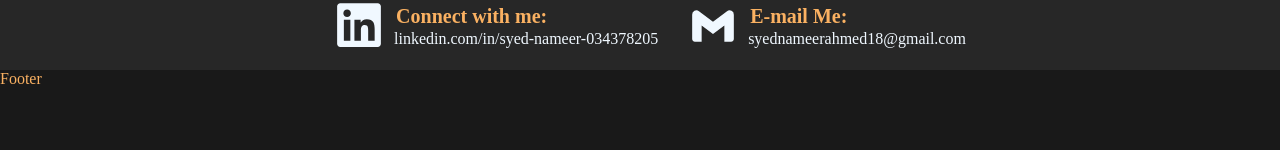
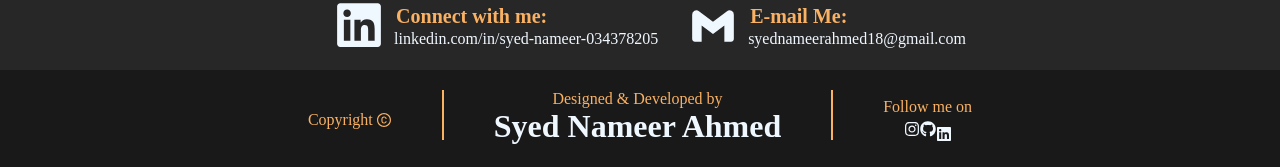
Before and after one commit to syednameerahmed18/Portfolio, a React (Vite) app in the folder frontend/: page / in a window 1280 px wide. Shown: the part 2395-2562 px from the top of the page. Built offline with nearby package versions, Linux system fonts and the light colour scheme; a web font is replaced by a local one.

Commit message:
added footer

```diff
--- a/frontend/src/components/footer/Footer.css
+++ b/frontend/src/components/footer/Footer.css
@@ -3,7 +3,69 @@
 
 .Footer-Container{
     background-color: #191919;
-    height: 80px;
+    height: 100px;
     width: 100%;
     color:  #FAB162;
+    display: flex;
+    flex-direction: row;
+    justify-content: center;
 }
+.Footer-Items{
+    padding-top: 20px;
+}
+
+.Footer-Content{
+    text-align: center;
+}
+
+.Footer-Title{
+    text-align: center;
+    color: aliceblue;
+}
+
+.Vertical-Bar{
+    height: 50px;
+    background-color: #FAB162;
+    margin-top: 20px;
+    width: 2px;
+    margin-right: 50px;
+    margin-left: 50px;
+}
+
+.Copyright{
+    color: #FAB162;
+    display: flex;
+    flex-direction: row;
+    align-items: center;
+    justify-content: center;
+}
+
+.Copyright p{
+    margin-right: 3px;
+}
+
+.Links{
+    display: flex;
+    flex-direction: column;
+    align-items: center;
+    justify-content: center;
+}
+
+.Link-Icons{
+    display: flex;
+    flex-direction: row;
+    align-items: center;
+    justify-content: center;
+}
+
+.Insta{
+    color: aliceblue;
+}
+
+.Github{
+    color: aliceblue;
+}
+
+.LinkedIn{
+    color: aliceblue;
+}
--- a/frontend/src/components/footer/Footer.jsx
+++ b/frontend/src/components/footer/Footer.jsx
@@ -1,8 +1,35 @@
 import "./Footer.css"
+import { AiOutlineCopyright } from "react-icons/ai";
+import { FaInstagram } from "react-icons/fa";
+import { FaGithub } from "react-icons/fa";
+import { FaLinkedin } from "react-icons/fa";
 
 function Footer() {
   return (
-    <div className="Footer-Container">Footer</div>
+    <div className="Footer-Container">
+      <div className="Copyright">
+        <p>Copyright</p>
+        <AiOutlineCopyright/>
+      </div>
+      <div className="Vertical-Bar"></div>
+      <div className="Footer-Items">
+        <div className="Footer-Content">
+          <p>Designed & Developed by</p>
+        </div>
+        <div className="Footer-Title">
+          <h1>Syed Nameer Ahmed</h1>
+        </div>
+      </div>
+      <div className="Vertical-Bar"></div>
+      <div className="Links">
+        <p>Follow me on</p>
+        <div className="Link-Icons">
+          <FaInstagram className="Insta"/>
+          <FaGithub className="Github"/>
+          <FaLinkedin className="LinkedIn"/>
+        </div>
+      </div>
+    </div>
   )
 }
 
```
